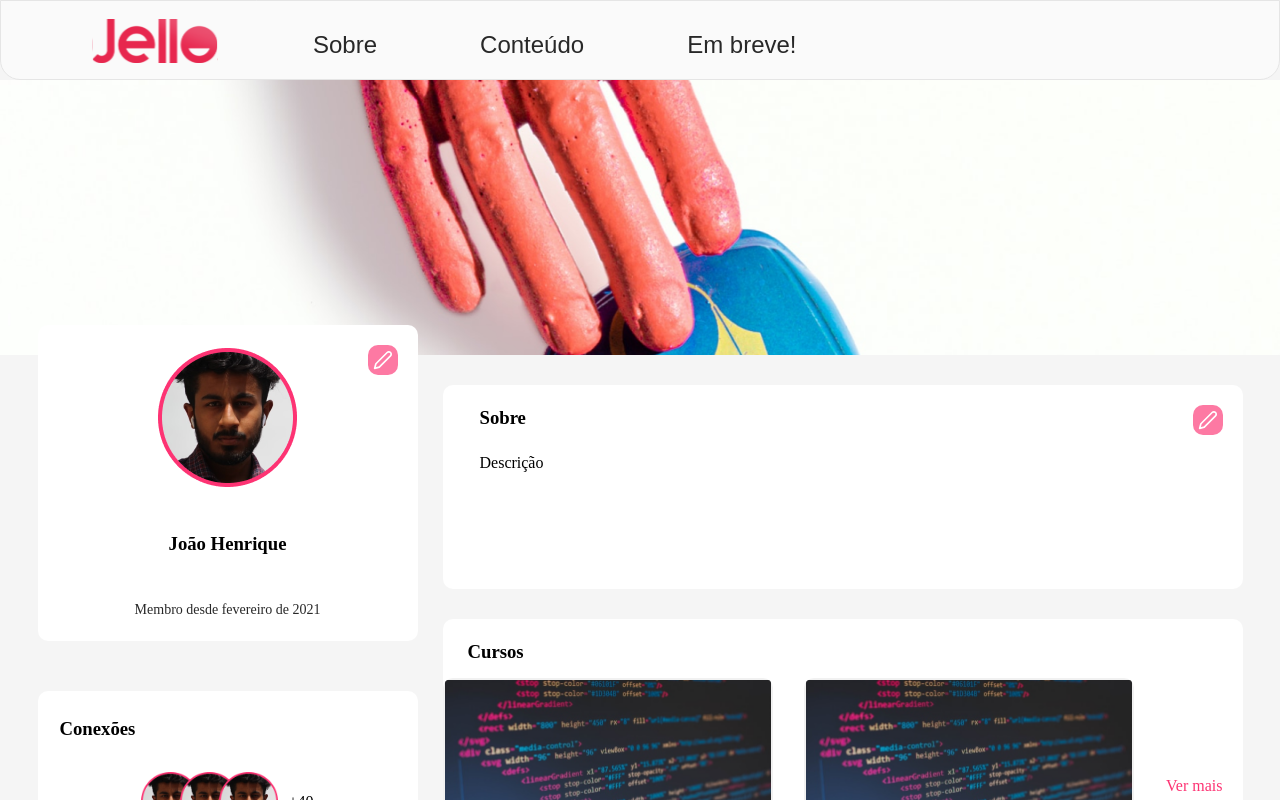
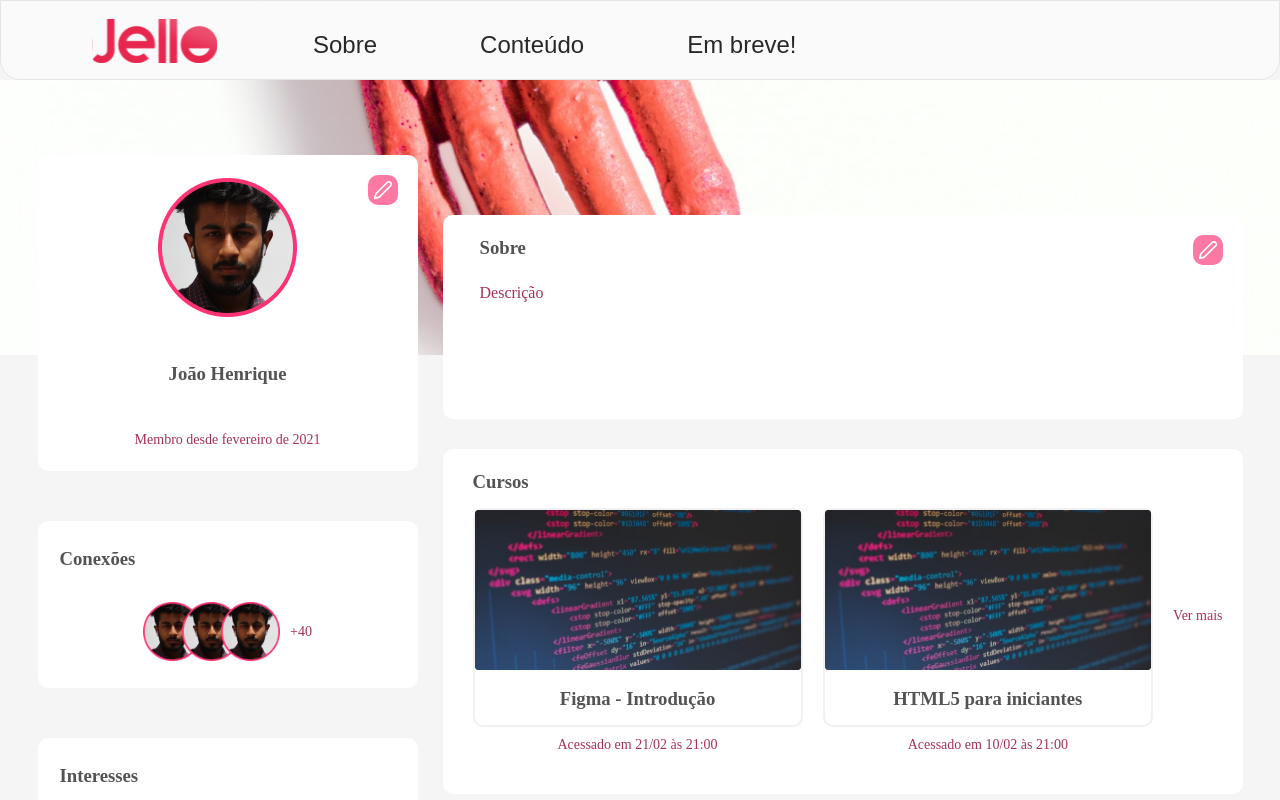
Before and after one commit to Jello-Education/front_blog, a Next.js app: page /profile in a window 1280 px wide. Shown: the top 800 px of the page. Built offline with nearby package versions, Linux system fonts and the light colour scheme.

Commit message:
Changing desing of profile page

```diff
--- a/src/components/Profile/Aside/styles.ts
+++ b/src/components/Profile/Aside/styles.ts
@@ -13,6 +13,15 @@ export const Container = styled.div`
     justify-content: space-around;
     align-items: center;
   }
+
+  h3 {
+    color: #535353;
+  }
+
+  span, p{
+    color: #A83056;
+    font-size: 14px;
+  }
 `;
 
 export const User = styled.div`
@@ -27,11 +36,6 @@ export const User = styled.div`
   flex-direction: column;
   align-items: center;
   justify-content: space-around;
-
-  span{
-    color: #282828;
-    font-size: 14px;
-  }
 `;
 
 export const Icon = styled.div`
--- a/src/components/Profile/Section/styles.ts
+++ b/src/components/Profile/Section/styles.ts
@@ -3,6 +3,16 @@ import styled from 'styled-components';
 export const Container = styled.div`
   margin-left: 25px;
   margin-top: 30px;
+  z-index: 10;
+
+  h3 {
+    color: #535353;
+  }
+
+
+  span, p {
+    color: #A83056;
+  }
 `;
 
 export const Sobre = styled.div`
@@ -40,11 +50,7 @@ export const CursesBox = styled.div`
   height: 345px;
   border-radius: 10px;
   background: #fff;
-  padding: 22px 20px 0px 0px;
-
-  > h3{
-    margin-left: 25px;
-  }
+  padding: 22px 20px 0px 30px;
 `;
 
 export const CourseList = styled.div`
@@ -55,8 +61,7 @@ export const CourseList = styled.div`
   justify-content: space-between;
 
   span{
-    font-size: 14;
-    color: #FD3373;
+    font-size: 14px;
     margin-bottom: 30px;
   }
 
@@ -75,10 +80,13 @@ export const CourseBox = styled.div`
   height: 219px;
   border: 2px solid #f1f1f1;
   border-radius: 10px;
+  cursor: pointer;
 
   display: flex;
   flex-direction: column;
   justify-content: space-between;
+
+  transition: all 0.2s;
 
   img{
     width: 100%;
@@ -88,4 +96,8 @@ export const CourseBox = styled.div`
   h3{
     margin-bottom: 15px;
   }
+
+  &:hover{
+    border: 2px solid #FD3373;
+  }
 `;
--- a/src/styles/profileStyles.ts
+++ b/src/styles/profileStyles.ts
@@ -20,6 +20,7 @@ export const Top  = styled.div`
 export const Main = styled.div`
   display: flex;
   justify-content: center;
+  margin-top: -170px;
 
   @media (max-width: 1270px) {
     flex-direction: column;
```
